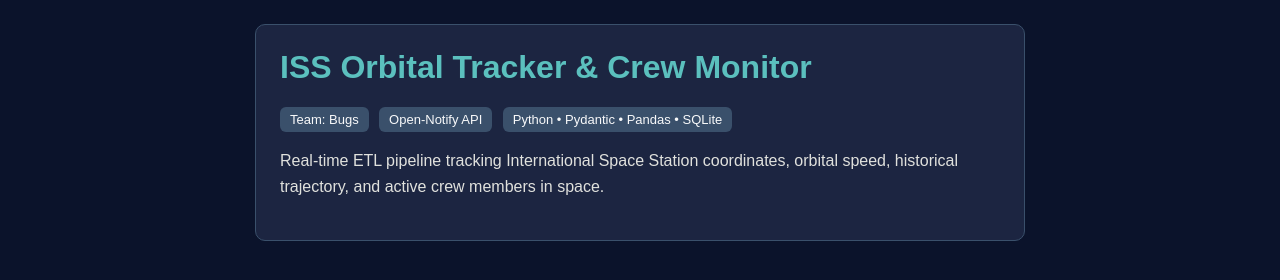
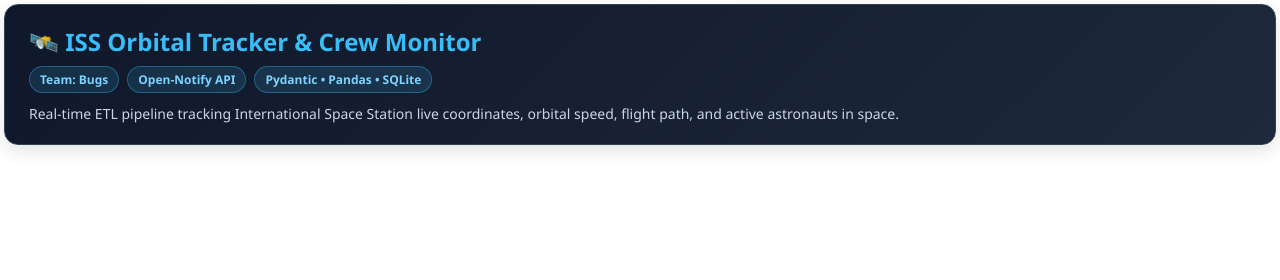
Before and after one commit to ukashaAbdullah/BUGS-3.1, a plain HTML site: page index.html in a window 1280 px wide. Drawn offline with Linux system fonts and the light colour scheme.

Commit message:
Update index.html

```diff
--- a/index.html
+++ b/index.html
@@ -3,44 +3,61 @@
 <head>
   <meta charset="UTF-8" />
   <meta name="viewport" content="width=device-width, initial-scale=1.0" />
-  <title>ISS Orbital Tracker - Team Bugs</title>
   <style>
+    * { box-sizing: border-box; }
     body {
-      font-family: Arial, sans-serif;
-      background: #0b132b;
-      color: #f8f9fa;
       margin: 0;
-      padding: 24px;
+      padding: 4px;
+      font-family: "Segoe UI", Arial, sans-serif;
+      background: transparent;
     }
-    .box {
-      max-width: 720px;
-      margin: auto;
-      background: #1c2541;
-      padding: 24px;
-      border-radius: 10px;
-      border: 1px solid #3a506b;
+    .hero {
+      background: linear-gradient(135deg, #0f172a 0%, #1e293b 100%);
+      color: #f8fafc;
+      padding: 20px 24px;
+      border-radius: 14px;
+      border: 1px solid #334155;
+      box-shadow: 0 6px 18px rgba(15, 23, 42, 0.12);
     }
-    h1 { margin-top: 0; color: #5bc0be; }
-    .badge {
-      display: inline-block;
-      background: #3a506b;
-      padding: 5px 10px;
-      border-radius: 6px;
-      font-size: 13px;
-      margin-right: 6px;
+    .hero h1 {
+      margin: 0 0 8px 0;
+      font-size: 24px;
+      font-weight: 700;
+      color: #38bdf8;
     }
-    p { line-height: 1.6; color: #e0e1dd; }
+    .hero p {
+      margin: 10px 0 0 0;
+      font-size: 14px;
+      color: #cbd5e1;
+      line-height: 1.5;
+    }
+    .tags {
+      display: flex;
+      flex-wrap: wrap;
+      gap: 8px;
+    }
+    .tag {
+      background: rgba(56, 189, 248, 0.14);
+      color: #7dd3fc;
+      border: 1px solid rgba(56, 189, 248, 0.35);
+      padding: 4px 10px;
+      border-radius: 999px;
+      font-size: 12px;
+      font-weight: 600;
+    }
   </style>
 </head>
 <body>
-  <div class="box">
-    <h1>ISS Orbital Tracker &amp; Crew Monitor</h1>
-    <span class="badge">Team: Bugs</span>
-    <span class="badge">Open-Notify API</span>
-    <span class="badge">Python • Pydantic • Pandas • SQLite</span>
+  <div class="hero">
+    <h1>🛰️ ISS Orbital Tracker &amp; Crew Monitor</h1>
+    <div class="tags">
+      <span class="tag">Team: Bugs</span>
+      <span class="tag">Open-Notify API</span>
+      <span class="tag">Pydantic • Pandas • SQLite</span>
+    </div>
     <p>
-      Real-time ETL pipeline tracking International Space Station coordinates, orbital speed,
-      historical trajectory, and active crew members in space.
+      Real-time ETL pipeline tracking International Space Station live coordinates,
+      orbital speed, flight path, and active astronauts in space.
     </p>
   </div>
 </body>
```
